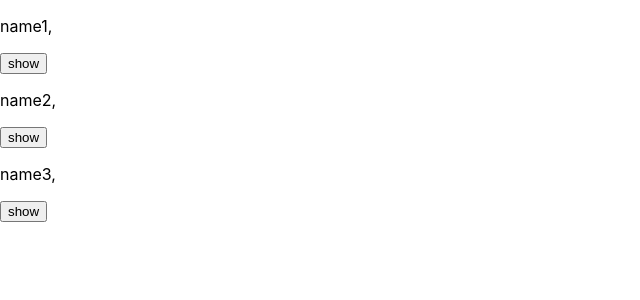
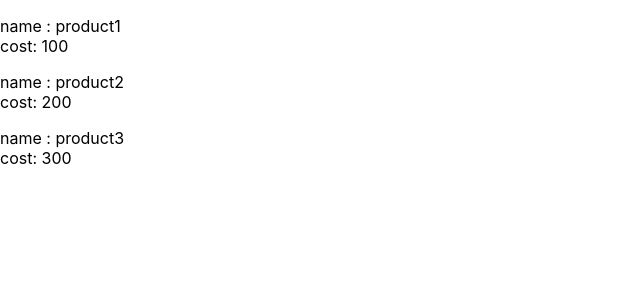
Before and after one commit to luckyzharkyn/react, a React (Create React App) app: page / in a window 1280 px wide. Shown: the top 300 px of the page, without its empty margins (0-640 px from the left). Built offline with nearby package versions, Linux system fonts and the light colour scheme.

Commit message:
дошел до Передача стейтов в дочерние компоненты в React

```diff
--- a/src/App.js
+++ b/src/App.js
@@ -1,59 +1,21 @@
 import React, { useState } from 'react';
 import uuid from 'react-uuid';
+import Product from './Product';
 
 function App() {
-
-  const initNotes = [
-    {
-      id: id(),
-      name: 'name1',
-      desc: 'long description 1',
-      show: false,
-    },
-    {
-      id: id(),
-      name: 'name2',
-      desc: 'long description 2',
-      show: false,
-    },
-    {
-      id: id(),
-      name: 'name3',
-      desc: 'long description 3',
-      show: false,
-    },
+  const prods = [
+    {id: id(), name: 'product1', cost: 100},
+    {id: id(), name: 'product2', cost: 200},
+    {id: id(), name: 'product3', cost: 300},
   ];
 
-  const [notes, setNotes] = useState(initNotes);
-
-  const result = notes.map(note => {
-		return <>
-    <p key={note.id}>
-			{note.name},
-			{note.show && <i>{note.desc}</i>}
-		</p>
-    <button key={note.id} onClick={() => showElement(note.id)}>{note.show ? "hide" : "show"}</button>
-    </>
-	});
-
-  function showElement(id) {
-    let copy = Object.assign([], notes);
-    copy = copy.map(elem => {
-      if(elem.id === id) {
-        elem.show = !elem.show;
-      }
-      return elem;
-    });
-    setNotes(copy);
-  }
+  const result = prods.map(obj => {
+    return <Product key={obj.id} name={obj.name} cost={obj.cost}/>
+  })
 
   return <div>
     {result}
   </div>
-}
-
-function plus(number1, number2) {
-  return Number(number1) + Number(number2);
 }
 
 function id() {
--- /dev/null
+++ b/src/Product.js
@@ -0,0 +1,10 @@
+import React from 'react';
+
+function Product({name, cost}) {
+	return <p>
+		name : <span>{name}</span><br />
+		cost:  <span>{cost}</span>
+	</p>;
+}
+
+export default Product;
```
